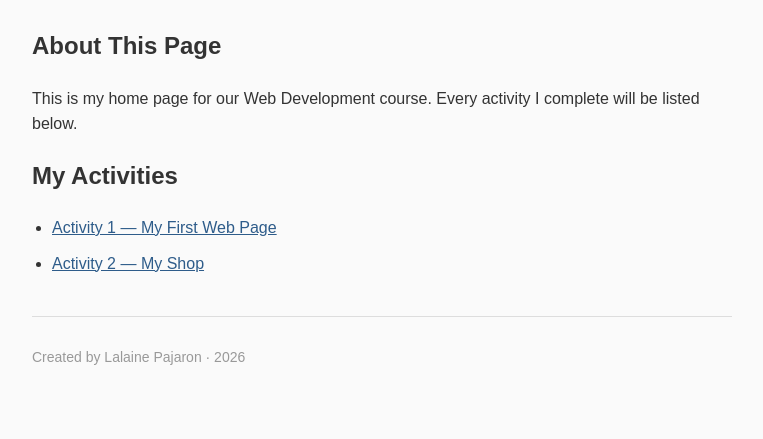
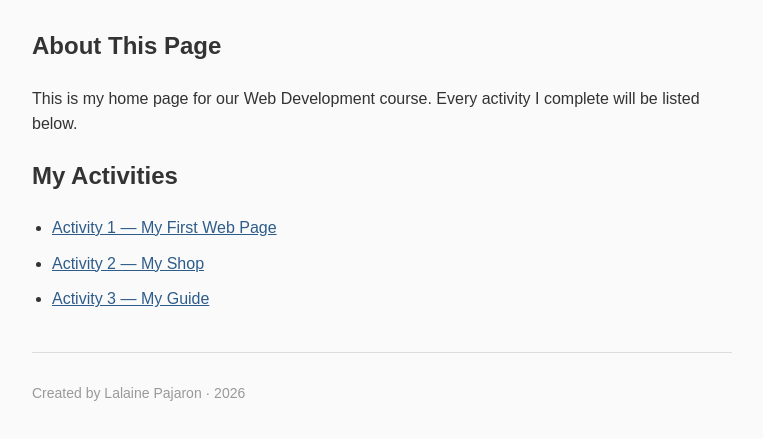
Before and after one commit to laine-pajaron/pajaron_lalaine, a plain HTML site: page index.html in a window 1280 px wide. Shown: the part 191-630 px from the top of the page, without its empty margins (258-1021 px from the left). Drawn offline with Linux system fonts and the light colour scheme.

Commit message:
update activity title

```diff
--- a/index.html
+++ b/index.html
@@ -65,6 +65,7 @@
  <li><a href="activity01/index.html">Activity 1 — My First Web
 Page</a></li>
 <li><a href="https://laine-pajaron.github.io/laineora-by-lalaine/">Activity 2 — My Shop</a></li>
+<li><a href="https://laine-pajaron.github.io/manila-best-spots/">Activity 3 — My Guide</a></li>
  </ul>
  <!-- ADD YOUR NEW ACTIVITY LINKS HERE -->
  </ul>
```
